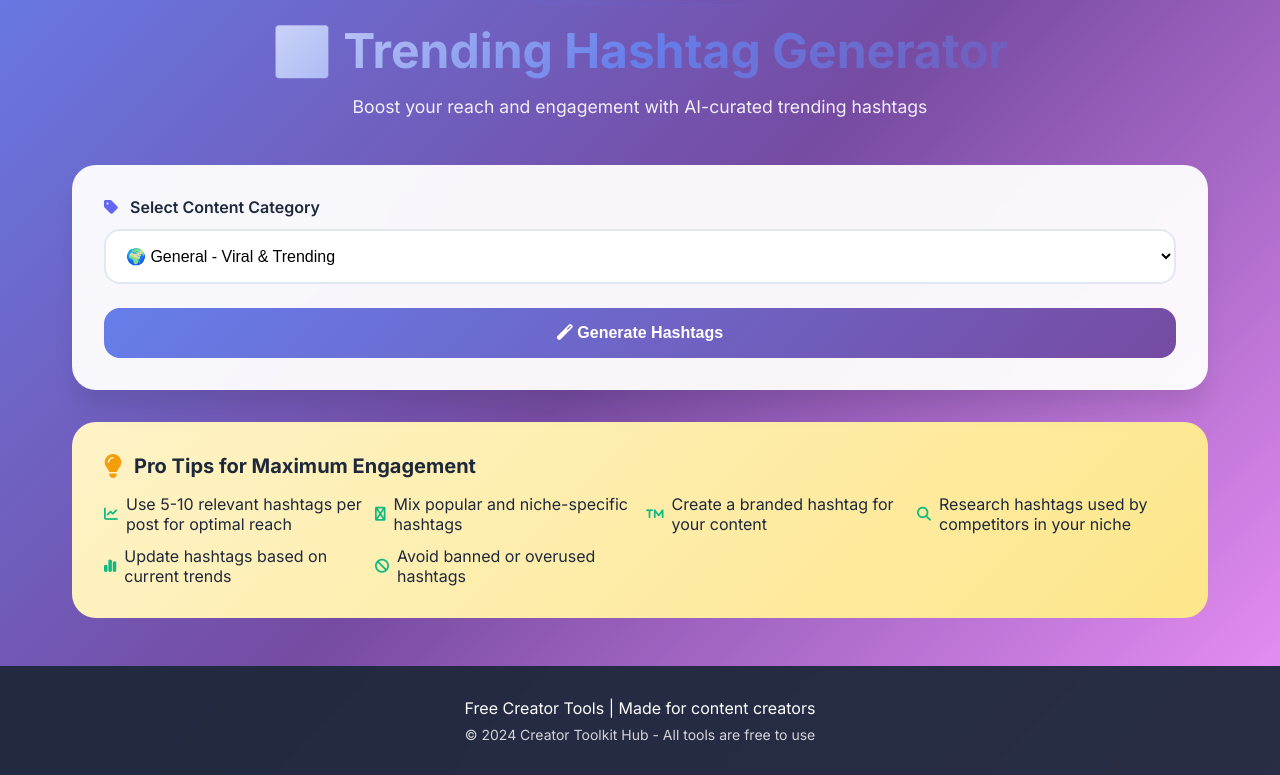
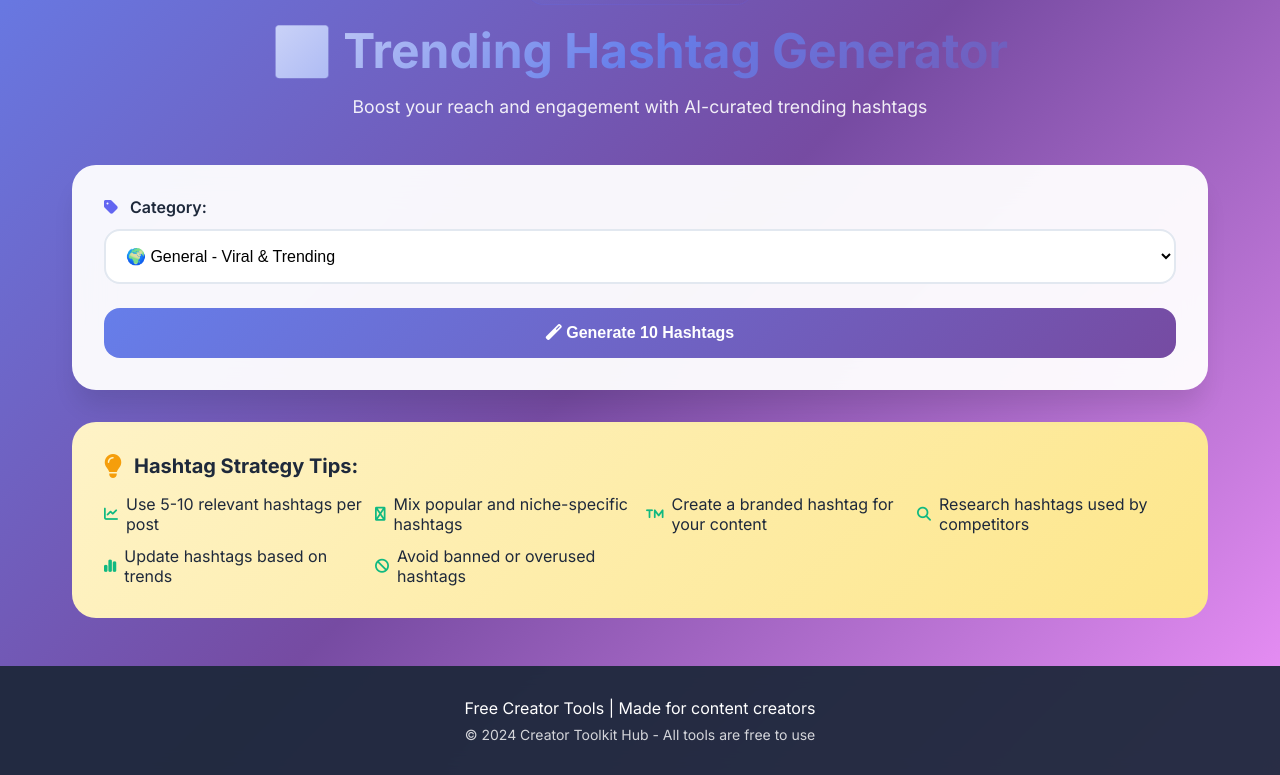
Before and after one commit to karthimathi/Momodownloader, a Flask app: page /hashtag in a window 1280 px wide. Shown: the part 133-908 px from the top of the page. Run offline with Flask 3, Linux system fonts and the light colour scheme; some libraries are stand-ins or nearby versions.

Commit message:
Update hashtag.html

```diff
--- a/templates/hashtag.html
+++ b/templates/hashtag.html
@@ -1,3 +1,4 @@
+{# templates/hashtag.html - Updated with better UX #}
 <!DOCTYPE html>
 <html lang="en">
 <head>
@@ -12,8 +13,8 @@
     <nav class="navbar">
         <div class="nav-container">
             <div class="logo">
-                <div class="logo-icon">🎨</div>
-                <div class="logo-text">Creator Toolkit Hub</div>
+                <span class="logo-icon">🎨</span>
+                <span class="logo-text">Creator Toolkit Hub</span>
             </div>
             <ul class="nav-menu">
                 <li><a href="/">Home</a></li>
@@ -40,26 +41,18 @@
             <form method="POST" action="/hashtag" class="tool-form" id="hashtagForm">
                 <div class="form-group">
                     <label for="category">
-                        <i class="fas fa-tag"></i> Select Content Category
+                        <i class="fas fa-tag"></i> Category:
                     </label>
                     <select id="category" name="category">
-                        <option value="general" {% if category == 'general' %}selected{% endif %}>
-                            🌍 General - Viral & Trending
-                        </option>
-                        <option value="tech" {% if category == 'tech' %}selected{% endif %}>
-                            💻 Technology & Innovation
-                        </option>
-                        <option value="business" {% if category == 'business' %}selected{% endif %}>
-                            💼 Business & Success
-                        </option>
-                        <option value="lifestyle" {% if category == 'lifestyle' %}selected{% endif %}>
-                            🌟 Lifestyle & Motivation
-                        </option>
+                        <option value="general" {% if category == 'general' %}selected{% endif %}>🌍 General - Viral & Trending</option>
+                        <option value="tech" {% if category == 'tech' %}selected{% endif %}>💻 Technology & Innovation</option>
+                        <option value="business" {% if category == 'business' %}selected{% endif %}>💼 Business & Success</option>
+                        <option value="lifestyle" {% if category == 'lifestyle' %}selected{% endif %}>🌟 Lifestyle & Motivation</option>
                     </select>
                 </div>
                 <button type="submit" class="submit-button" id="generateBtn">
                     <span class="btn-normal">
-                        <i class="fas fa-magic"></i> Generate Hashtags
+                        <i class="fas fa-magic"></i> Generate 10 Hashtags
                     </span>
                     <span class="btn-loading" style="display: none;">
                         <i class="fas fa-spinner fa-spin"></i> Generating...
@@ -69,35 +62,30 @@
         </div>
 
         {% if hashtags %}
-        <div class="results-section glass-effect" id="resultsSection">
+        <div class="results-section glass-effect">
             <div class="results-header">
-                <h2>
-                    <i class="fas fa-chart-line"></i>
-                    Generated Hashtags
-                </h2>
+                <h2><i class="fas fa-chart-line"></i> Trending Hashtags</h2>
                 <div class="results-actions">
                     <button class="action-btn copy-all-btn" id="copyAllBtn">
                         <i class="fas fa-copy"></i> Copy All
                     </button>
-                    <button class="action-btn download-btn" id="downloadBtn">
+                    <button class="action-btn download-hashtag-btn" id="downloadHashtagBtn">
                         <i class="fas fa-download"></i> Download .txt
                     </button>
                 </div>
             </div>
-            <div class="hashtags-grid" id="hashtagsGrid">
+            <div class="hashtags-grid">
                 {% for hashtag in hashtags %}
-                <div class="hashtag-card">
+                <div class="hashtag-item">
                     <span class="hashtag-text">{{ hashtag }}</span>
-                    <button class="copy-single-btn" data-hashtag="{{ hashtag }}">
-                        <i class="far fa-copy"></i>
-                        <span class="tooltip">Copy</span>
+                    <button class="copy-button" data-hashtag="{{ hashtag }}">
+                        <i class="far fa-copy"></i> Copy
                     </button>
                 </div>
                 {% endfor %}
             </div>
             <div class="stats-badge">
-                <i class="fas fa-chart-simple"></i>
-                {{ hashtags|length }} trending hashtags generated
+                <i class="fas fa-chart-simple"></i> {{ hashtags|length }} trending hashtags generated
             </div>
         </div>
         {% endif %}
@@ -105,14 +93,14 @@
         <div class="tips-section">
             <div class="tips-header">
                 <i class="fas fa-lightbulb"></i>
-                <h3>Pro Tips for Maximum Engagement</h3>
+                <h3>Hashtag Strategy Tips:</h3>
             </div>
             <ul>
-                <li><i class="fas fa-chart-line"></i> Use 5-10 relevant hashtags per post for optimal reach</li>
+                <li><i class="fas fa-chart-line"></i> Use 5-10 relevant hashtags per post</li>
                 <li><i class="fas fa-mix"></i> Mix popular and niche-specific hashtags</li>
                 <li><i class="fas fa-trademark"></i> Create a branded hashtag for your content</li>
-                <li><i class="fas fa-search"></i> Research hashtags used by competitors in your niche</li>
-                <li><i class="fas fa-chart-simple"></i> Update hashtags based on current trends</li>
+                <li><i class="fas fa-search"></i> Research hashtags used by competitors</li>
+                <li><i class="fas fa-chart-simple"></i> Update hashtags based on trends</li>
                 <li><i class="fas fa-ban"></i> Avoid banned or overused hashtags</li>
             </ul>
         </div>
@@ -143,6 +131,8 @@
         // Toast notification system
         function showToast(message, type = 'success') {
             const container = document.getElementById('toastContainer');
+            if (!container) return;
+
             const toast = document.createElement('div');
             toast.className = `toast toast-${type}`;
 
@@ -161,10 +151,7 @@
 
             container.appendChild(toast);
 
-            // Trigger animation
             setTimeout(() => toast.classList.add('show'), 10);
-
-            // Remove after 3 seconds
             setTimeout(() => {
                 toast.classList.remove('show');
                 setTimeout(() => toast.remove(), 300);
@@ -174,23 +161,22 @@
         // Copy single hashtag
         function copyToClipboard(text, button) {
             navigator.clipboard.writeText(text).then(() => {
-                // Add visual feedback
                 const originalHTML = button.innerHTML;
-                button.innerHTML = '<i class="fas fa-check"></i>';
-                button.classList.add('copied');
+                button.innerHTML = '<i class="fas fa-check"></i> Copied!';
+                button.style.background = '#10b981';
                 showToast(`Copied: ${text}`, 'success');
 
                 setTimeout(() => {
                     button.innerHTML = originalHTML;
-                    button.classList.remove('copied');
+                    button.style.background = '';
                 }, 1500);
             }).catch(() => {
-                showToast('Failed to copy. Please try again.', 'error');
+                showToast('Failed to copy', 'error');
             });
         }
 
         // Copy all hashtags
-        async function copyAllHashtags() {
+        function copyAllHashtags() {
             const hashtags = Array.from(document.querySelectorAll('.hashtag-text'))
                 .map(el => el.textContent);
 
@@ -200,21 +186,18 @@
             }
 
             const allHashtags = hashtags.join(' ');
-
-            try {
-                await navigator.clipboard.writeText(allHashtags);
+            navigator.clipboard.writeText(allHashtags).then(() => {
                 showToast(`Copied ${hashtags.length} hashtags to clipboard! 📋`, 'success');
 
-                // Animate copy all button
                 const copyAllBtn = document.getElementById('copyAllBtn');
                 const originalText = copyAllBtn.innerHTML;
                 copyAllBtn.innerHTML = '<i class="fas fa-check"></i> Copied!';
                 setTimeout(() => {
                     copyAllBtn.innerHTML = originalText;
                 }, 2000);
-            } catch (err) {
+            }).catch(() => {
                 showToast('Failed to copy hashtags', 'error');
-            }
+            });
         }
 
         // Download hashtags as .txt file
@@ -222,14 +205,13 @@
             const hashtags = Array.from(document.querySelectorAll('.hashtag-text'))
                 .map(el => el.textContent);
             const category = document.getElementById('category').value;
-            const categoryName = document.querySelector(`#category option[value="${category}"]`).textContent;
 
             if (hashtags.length === 0) {
                 showToast('No hashtags to download', 'warning');
                 return;
             }
 
-            const downloadBtn = document.getElementById('downloadBtn');
+            const downloadBtn = document.getElementById('downloadHashtagBtn');
             const originalHTML = downloadBtn.innerHTML;
             downloadBtn.innerHTML = '<i class="fas fa-spinner fa-spin"></i> Downloading...';
             downloadBtn.disabled = true;
@@ -248,12 +230,12 @@
                     const url = window.URL.createObjectURL(blob);
                     const a = document.createElement('a');
                     a.href = url;
-                    a.download = `hashtags_${category}_${new Date().getTime()}.txt`;
+                    a.download = `hashtags_${category}_${Date.now()}.txt`;
                     document.body.appendChild(a);
                     a.click();
                     document.body.removeChild(a);
                     window.URL.revokeObjectURL(url);
-                    showToast(`Downloaded ${hashtags.length} hashtags successfully! 📥`, 'success');
+                    showToast(`Downloaded ${hashtags.length} hashtags! 📥`, 'success');
                 } else {
                     const error = await response.json();
                     showToast(error.error || 'Download failed', 'error');
@@ -273,7 +255,7 @@
         const btnLoading = generateBtn?.querySelector('.btn-loading');
 
         if (form) {
-            form.addEventListener('submit', function(e) {
+            form.addEventListener('submit', function() {
                 if (btnNormal && btnLoading) {
                     btnNormal.style.display = 'none';
                     btnLoading.style.display = 'inline-flex';
@@ -283,7 +265,7 @@
         }
 
         // Add event listeners for copy buttons
-        document.querySelectorAll('.copy-single-btn').forEach(btn => {
+        document.querySelectorAll('.copy-button').forEach(btn => {
             btn.addEventListener('click', () => {
                 const hashtag = btn.getAttribute('data-hashtag');
                 copyToClipboard(hashtag, btn);
@@ -297,25 +279,9 @@
         }
 
         // Add event listener for download button
-        const downloadBtn = document.getElementById('downloadBtn');
+        const downloadBtn = document.getElementById('downloadHashtagBtn');
         if (downloadBtn) {
             downloadBtn.addEventListener('click', downloadHashtags);
-        }
-
-        // Add hover effect for hashtag cards
-        document.querySelectorAll('.hashtag-card').forEach(card => {
-            card.addEventListener('mouseenter', () => {
-                card.style.transform = 'translateY(-5px) scale(1.02)';
-            });
-            card.addEventListener('mouseleave', () => {
-                card.style.transform = 'translateY(0) scale(1)';
-            });
-        });
-
-        // Animate results section on load
-        const resultsSection = document.getElementById('resultsSection');
-        if (resultsSection) {
-            resultsSection.style.animation = 'fadeInUp 0.6s ease';
         }
     </script>
 </body>
```
